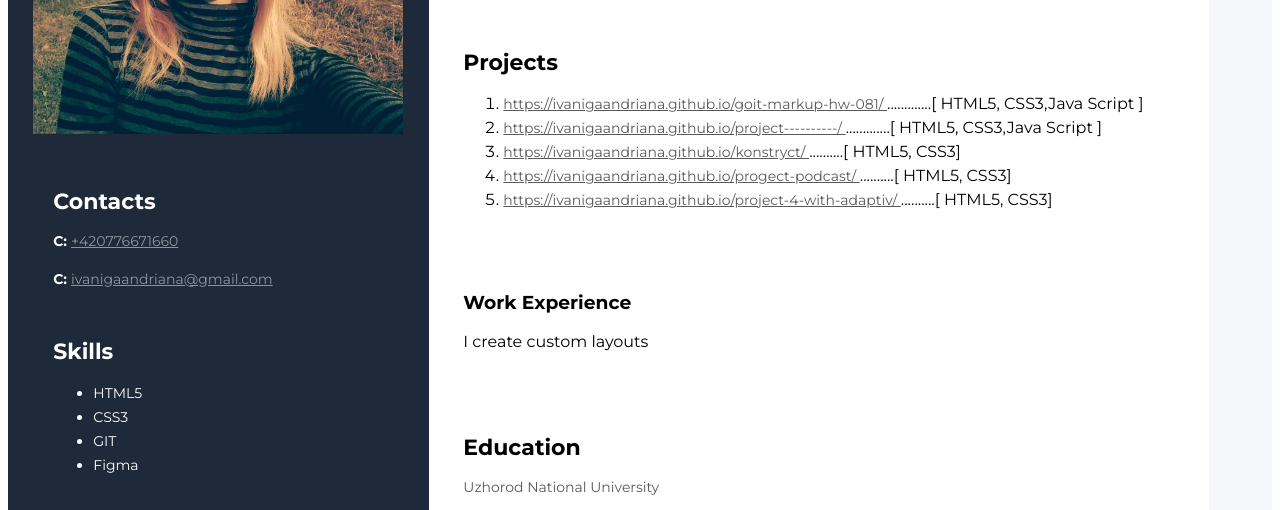
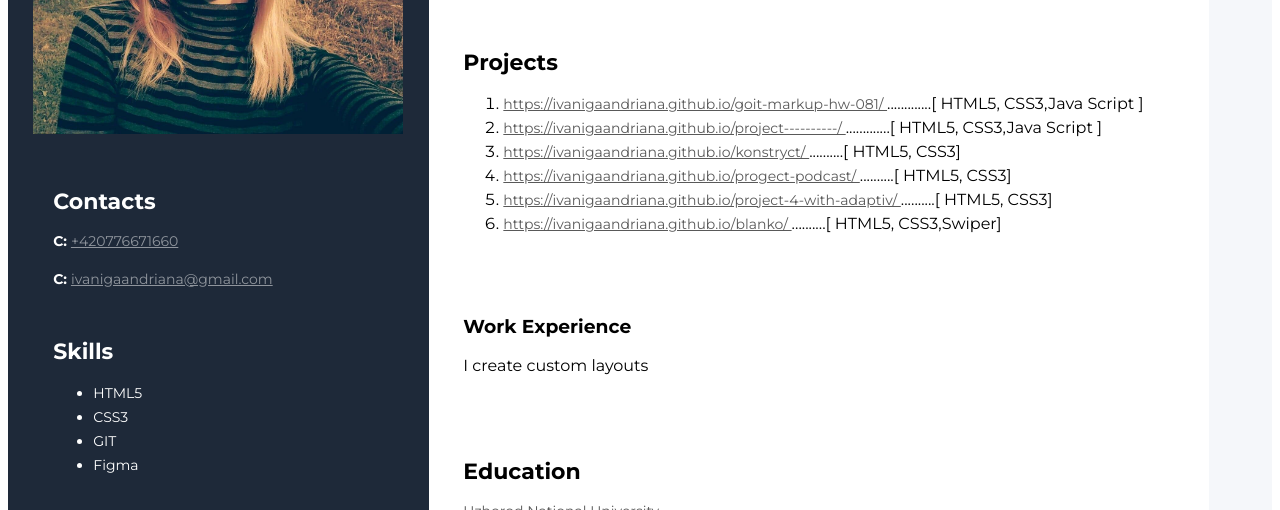
Before and after one commit to ivanigaandriana/Resume, a plain HTML site: page index.html in a window 1280 px wide. Shown: the part 280-790 px from the top of the page. Drawn offline with Linux system fonts and the light colour scheme; a web font is replaced by a local one.

Commit message:
Update index.html
new file

```diff
--- a/index.html
+++ b/index.html
@@ -48,6 +48,10 @@
 <a target="_blank" href="https://ivanigaandriana.github.io/project-4-with-adaptiv/"> https://ivanigaandriana.github.io/project-4-with-adaptiv/ </a>
 ..........<span class="line-bleak">[</span> HTML5, CSS3<span class="line-bleak">]</span>
     </li>
+    <li class="progect__item">
+        <a target="_blank" href="https://ivanigaandriana.github.io/blanko/"> https://ivanigaandriana.github.io/blanko/ </a>
+        ..........<span class="line-bleak">[</span> HTML5, CSS3,Swiper<span class="line-bleak">]</span>
+            </li>
 </ol>
         </div>
         <!--Work Experience-->
```
